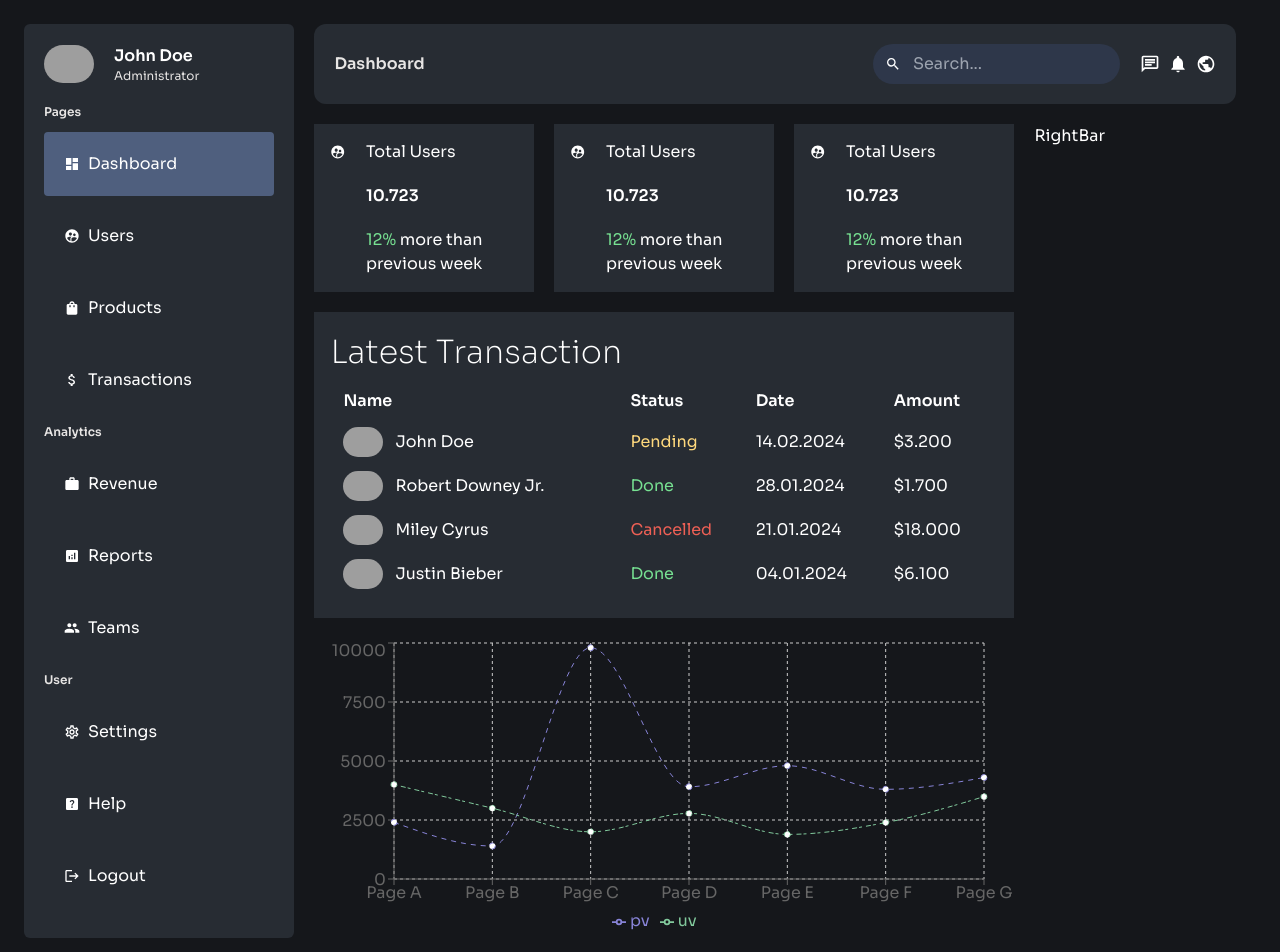
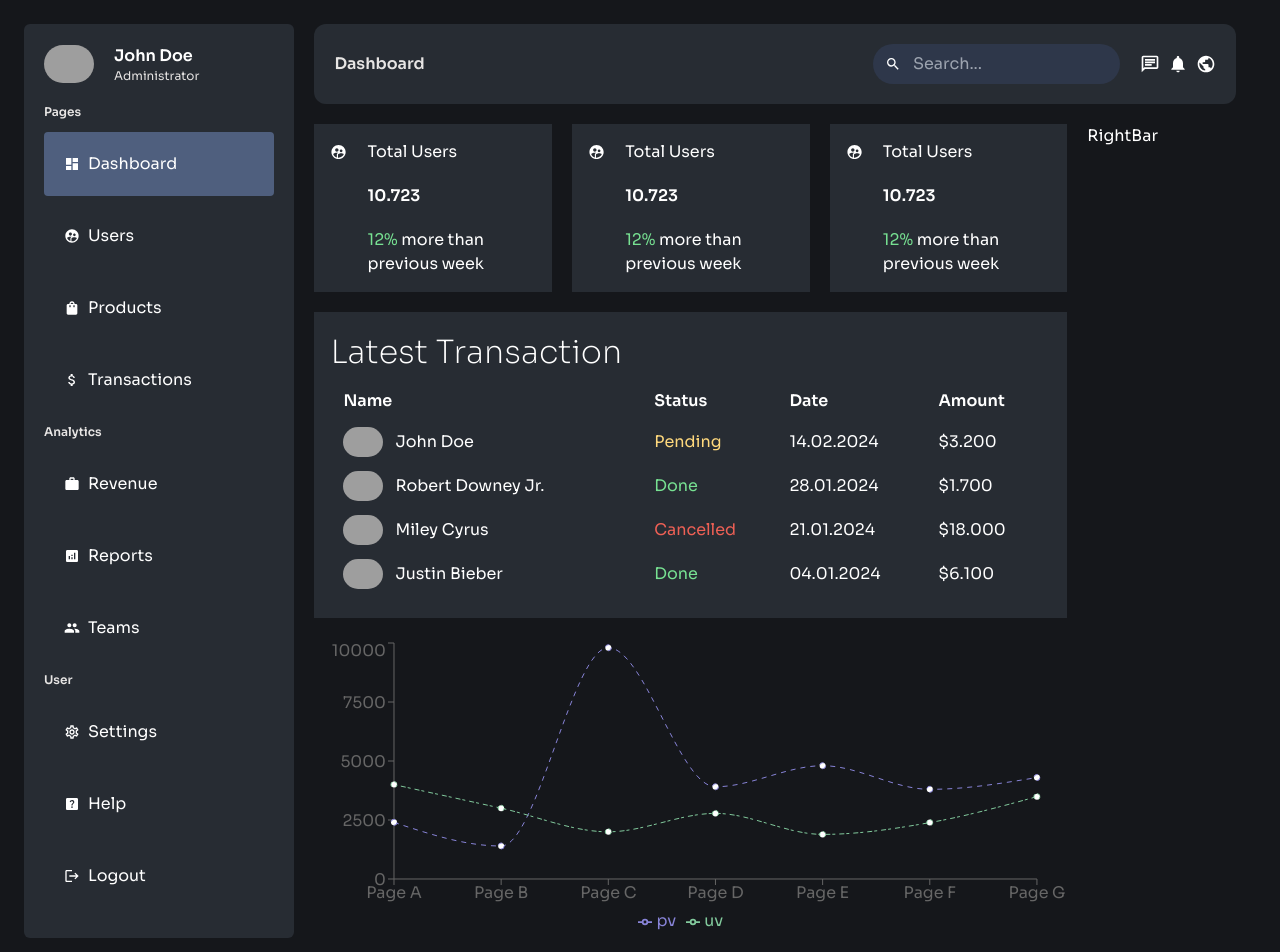
Before and after one commit to SoyNexoo/dashboard-next, a Next.js app: page /dashboard in a window 1280 px wide. Shown: the top 952 px of the page. Built offline with nearby package versions, Linux system fonts and the light colour scheme; grey boxes are pictures that could not be loaded.

Commit message:
Update Chart Colors

```diff
--- a/src/components/dashboard/Chart.tsx
+++ b/src/components/dashboard/Chart.tsx
@@ -1,9 +1,22 @@
 'use client'
-import React from 'react'
-import { LineChart, Line, XAxis, YAxis, CartesianGrid, Tooltip, Legend } from 'recharts';
+import React, { useEffect, useState } from 'react'
+import { LineChart, Line, XAxis, YAxis, Tooltip, Legend } from 'recharts';
 
 
 const Chart = () => {
+  const [chartWidth, setChartWidth] = useState(window.innerWidth / 1.7);
+
+  const handleResize = () => {
+    setChartWidth(window.innerWidth / 1.7);
+  };
+
+  useEffect(() => {
+    window.addEventListener('resize', handleResize);
+
+    return () => {
+      window.removeEventListener('resize', handleResize);
+    };
+  }, []);
   const data = [
     {
       name: 'Page A',
@@ -51,7 +64,7 @@ const Chart = () => {
   return (
     <div className="w-full h-full">
       <LineChart
-        width={700}
+        width={chartWidth}
         data={data}
         height={300}
         margin={{
@@ -61,10 +74,9 @@ const Chart = () => {
           bottom: 5,
         }}
       >
-        <CartesianGrid strokeDasharray="3 3" />
         <XAxis dataKey="name" />
         <YAxis />
-        <Tooltip />
+        <Tooltip contentStyle={{ border: "#151c2c", background: "#272c33" }} />
         <Legend />
         <Line type="monotone" dataKey="pv" stroke="#8884d8" strokeDasharray="5 5" />
         <Line type="monotone" dataKey="uv" stroke="#82ca9d" strokeDasharray="3 4 5 2" />
```
